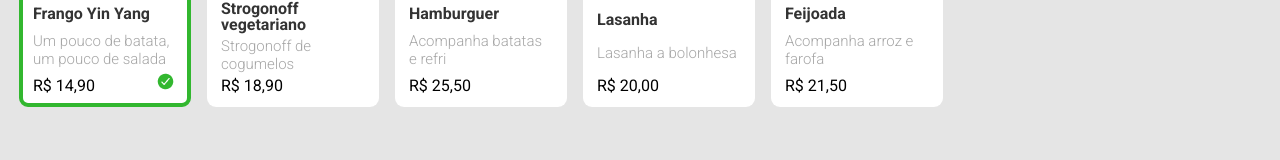
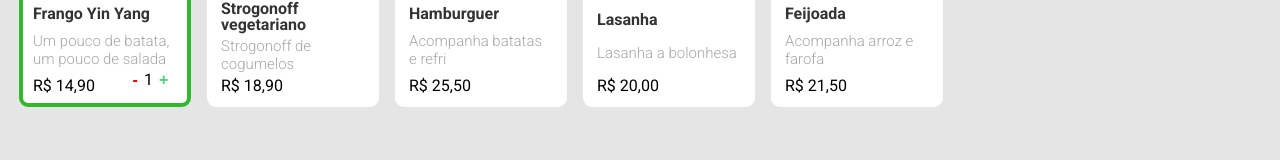
Before and after one commit to victordurco/DrivenEatsReact, a React (Create React App) app: page / in a window 1280 px wide. Both pictures are taken after a click on the item 105 px from the left and 281 px from the top of the page. Shown: the part 282-442 px from the top of the page. Built offline with nearby package versions, Linux system fonts and the light colour scheme.

Commit message:
select item quantity and deselect item done

```diff
--- a/public/css/style.css
+++ b/public/css/style.css
@@ -80,14 +80,29 @@ body{
     border-radius: 4px;
 }
 
-.check{
+.itemAmount{
     position: absolute;
     bottom: 12.78px;
     right: 12.78px;
     height: 15,44px;
     width: 15,44px;
     display: none;
+    font-size: 16px;
+}
 
+.itemAmount button{
+    background-color: inherit;
+    border: none;
+    font-weight: 700;
+    font-size: 16px;
+}
+
+.itemAmount :first-child{
+    color: red;
+}
+
+.itemAmount :last-child{
+    color: #50D074;;
 }
 
 
@@ -110,7 +125,7 @@ body{
     padding: 14px 10px 9px 10px;
 }
 
-.selected > .check{
+.selected > .itemAmount{
     display: block;
 }
 
--- a/src/components/Content/Dishes.js
+++ b/src/components/Content/Dishes.js
@@ -1,9 +1,13 @@
 import OptionsBox from "./OptionsBox";
 
 export default function Dishes(){
+    const selectedDishes = [];
+
     return (
         <div className="category-container dishes">
-            <OptionsBox category='dishes' />
+            <OptionsBox
+                category='dishes'
+            />
         </div>
     );
 }
--- a/src/components/Content/OptionsBox.js
+++ b/src/components/Content/OptionsBox.js
@@ -4,22 +4,35 @@ import DrinksData from "../../data/DrinksData";
 import React from 'react';
 
 
-const Option = ({ title, description, img, price, isSelected }) => {
+const Option = ({ title, description, img, price, quantity, setQuantityInData, index}) => {
 
     const [ classes, setClasses] = React.useState("option sub-font");
+    const [printQuantity, setPrintQuantity] = React.useState(1);
 
     function selectItem() {
-        if (classes === "option sub-font") {
-          setClasses("option sub-font selected");
-        } else {
-          setClasses("option sub-font");
+        if (quantity === 0) {
+            setPrintQuantity(setQuantityInData(1, index));
+            setClasses("option sub-font selected");
         }
       }
+
+    function plusItem(e){
+        setPrintQuantity(setQuantityInData(1, index));
+        e.stopPropagation();
+    }
+
+    function minusItem(e){
+        setPrintQuantity(setQuantityInData(-1, index));
+        e.stopPropagation();
+        if (printQuantity-1===0){
+            setClasses("option sub-font");
+        }
+    }
 
     return(
         <li className={classes} onClick={()=>selectItem()}>
             <img className="option-pic" src={img} alt={title}/>
-            <img className="check" src="img/check.png" alt="item selected"/>
+            <div className="itemAmount"><button onClick={(e)=>minusItem(e)}>-</button>{printQuantity}<button onClick={(e)=>plusItem(e)}>+</button></div>
             <p className="option-title  black">{title}</p>
             <p className="option-description  cinza">{description}</p>
             <span>R$ <span className="option-price">{price}</span></span>
@@ -41,6 +54,11 @@ export default function OptionsBox({category}){
             break;
     }
 
+    function setQuantityInData(n, i){
+        items[i].quantity += n;
+        console.log(items);
+        return items[i].quantity;
+    }
 
     return(
         <ul className="options">
@@ -50,7 +68,9 @@ export default function OptionsBox({category}){
                 description={item.description}
                 img={item.img}
                 price={item.price}
-                isSelected={item.isSelected}
+                quantity={item.quantity}
+                setQuantityInData={setQuantityInData}
+                index={index}
             />)}
         </ul>
     );
--- a/src/data/DessertsData.js
+++ b/src/data/DessertsData.js
@@ -5,35 +5,35 @@ export default function DessertsData(){
             description: 'Apenas pudim',
             img: "./img/pudim 1.png",
             price: "7,90",
-            isSelected: false
+            quantity: 0
         },
         {
             title: 'Brigadeiro',
             description: 'Brigadeiro de chocolate',
             img: "./img/brigadeiro.jpeg",
             price: "6,00",
-            isSelected: false
+            quantity: 0
         },
         {
             title: 'Quindim',
             description: 'Quindim',
             img: "./img/quindim.jpeg",
             price: "8,00",
-            isSelected: false
+            quantity: 0
         },
         {
             title: 'Pavê',
             description: 'Ou pra cumê?',
             img: "./img/pave.jpg",
             price: "7,50",
-            isSelected: false
+            quantity: 0
         },
         {
             title: 'Suflair',
             description: 'Apenas Suflair',
             img: "./img/suflair.jpeg",
             price: "3,50",
-            isSelected: false
+            quantity: 0
         },
     ];
     return dessertsData;
--- a/src/data/DishesData.js
+++ b/src/data/DishesData.js
@@ -5,35 +5,35 @@ export default function Dishes(){
             description: 'Um pouco de batata, um pouco de salada',
             img:"./img/frango_yin_yang 1.png",
             price: '14,90',
-            isSelected: false
+            quantity: 0
         },
         {
             title: 'Strogonoff vegetariano',
             description: 'Strogonoff de cogumelos',
             img:"./img/strogonoff.jpeg",
             price: '18,90',
-            isSelected: false
+            quantity: 0
         },
         {
             title: 'Hamburguer',
             description: 'Acompanha batatas e refri',
             img:"./img/Hamburguer.jpg",
             price: '25,50',
-            isSelected: false
+            quantity: 0
         },
         {
             title: 'Lasanha',
             description: 'Lasanha a bolonhesa',
             img: "./img/lasanha.jpg",
             price: '20,00',
-            isSelected: false
+            quantity: 0
         },
         {
             title: 'Feijoada',
             description: 'Acompanha arroz e farofa',
             img:"./img/feijoada.jpg",
             price: '21,50',
-            isSelected: false
+            quantity: 0
         },
     ];
     return dishes_data;
--- a/src/data/DrinksData.js
+++ b/src/data/DrinksData.js
@@ -5,35 +5,35 @@ export default function DrinksData(){
             description: 'Lata 350ml',
             img: './img/coquinha_gelada 1.png',
             price: '7,00',
-            isSelected: false
+            quantity: 0
         },
         {
             title: 'Suco de Laranja',
             description: 'Copo 400ml',
             img: './img/Suco-de-Laranja.jpg',
             price: '4,90',
-            isSelected: false
+            quantity: 0
         },
         {
             title: 'Água mineral',
             description: 'Garrafa 500ml',
             img: './img/agua.jpg',
             price: '3,00',
-            isSelected: false
+            quantity: 0
         },
         {
             title: 'Cerveja gelada',
             description: 'Lata 350ml',
             img: './img/cervejagelada.jpg',
             price: '5,00',
-            isSelected: false
+            quantity: 0
         },
         {
             title: 'Suco de melancia',
             description: 'copo 350ml',
             img: './img/suco-melancia.jpeg',
             price: '5,90',
-            isSelected: false
+            quantity: 0
         },
     ];
     return (drinks_data);
```
